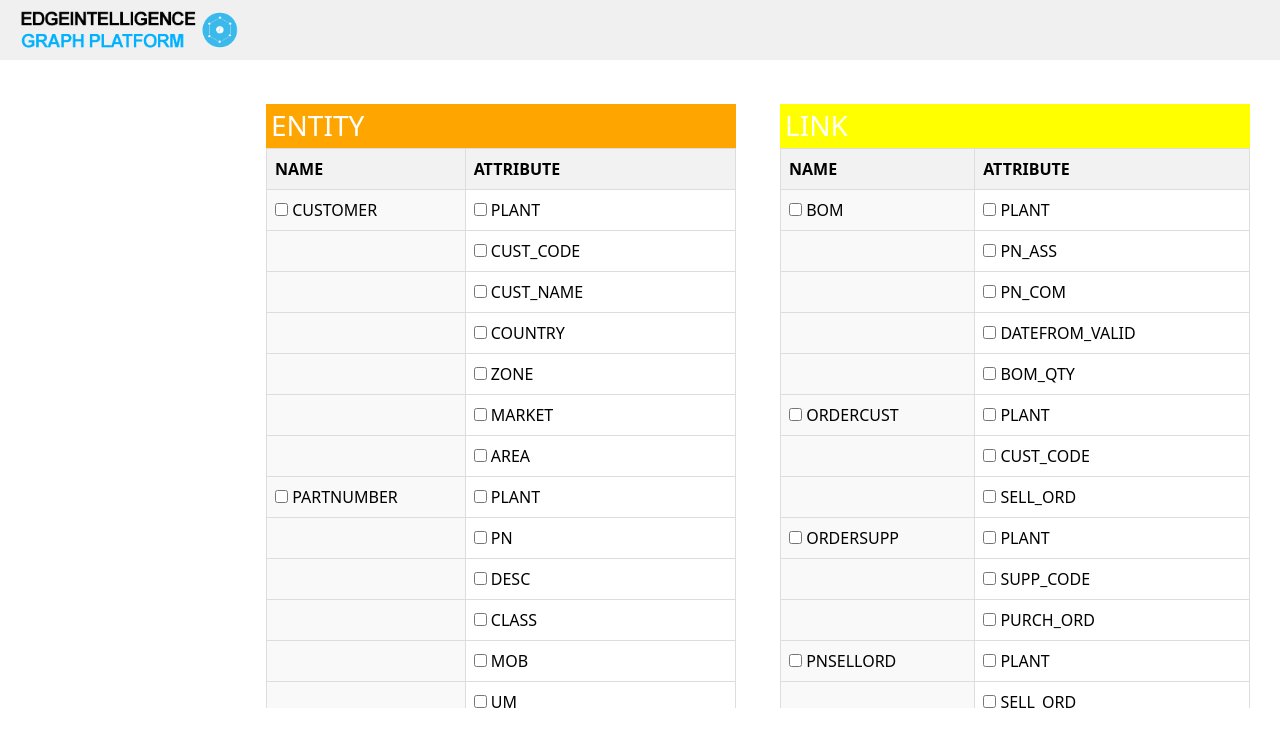
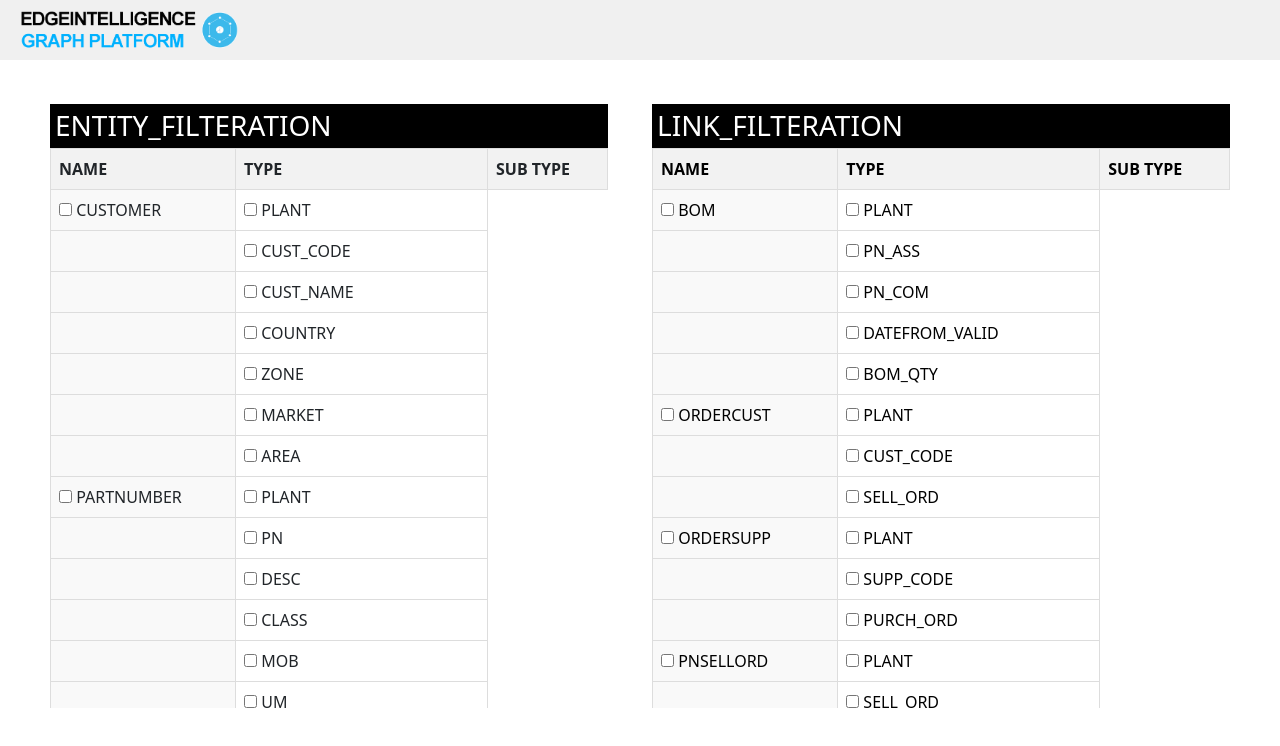
Before and after one commit to aamir910/3d-force-network-graph-, a React (Vite) app: page /visualize in a window 1280 px wide. Shown: the top 746 px of the page. Built offline with nearby package versions, Linux system fonts and the light colour scheme.

Commit message:
update the table of the visualization

```diff
--- a/src/components/visualize/ForceGraph3D.jsx
+++ b/src/components/visualize/ForceGraph3D.jsx
@@ -174,25 +174,23 @@ console.log(uniquePlants ,'here are the unique plant ')
     <>
     <Navbar image = "newedgeintelligence.png" color= "#f0f0f0"/>
     <div className="flex coloum">
-<div className="col-2">
 
-      {/* <Sidebar /> */}
-</div>
-    <div className="main col-10">
+    <div className="main_visualize col-12">
       <div className="row">
         <div className="col-6">
           <div className="table-container">
             <div className="table-section1">
-              <h3>ENTITY</h3>
+              <h3 className="entity_class">ENTITY_FILTERATION</h3>
               <div className="table-wrapper">
-                <table className="table">
+                <table className="table2">
                   <thead>
                     <tr>
                       {/* <th></th>
                       <th></th> */}
                       <th>NAME</th>
-                      <th>ATTRIBUTE</th>
+                      <th>TYPE</th>
 
+                      <th>SUB TYPE</th>
                     </tr>
                   </thead>
                   <tbody>
@@ -224,8 +222,8 @@ console.log(uniquePlants ,'here are the unique plant ')
         </div>
         <div className="col-6">
           <div className="table-container">
-            <div className="table-section1">
-              <h3 className="link_color">LINK</h3>
+            <div className="table-section2">
+              <h3 className="entity_class">LINK_FILTERATION</h3>
               <div className="table-wrapper">
                 <table className="table">
                   <thead>
@@ -233,8 +231,8 @@ console.log(uniquePlants ,'here are the unique plant ')
                       {/* <th></th> */}
                       {/* <th></th> */}
                       <th>NAME</th>
-                      <th>ATTRIBUTE</th>
-
+                      <th>TYPE</th>
+                       <th>SUB TYPE</th>
                     </tr>
                   </thead>
                   <tbody>
--- a/src/components/visualize/Visualize_filteration.css
+++ b/src/components/visualize/Visualize_filteration.css
@@ -10,12 +10,12 @@
     flex: 0 0 20%; /* Sidebar width */
   }
 
-  .col-10 {
+  .col-12 {
     flex: 1; /* Main content width */
   }
 
-  .main {
-    padding: 10px;
+  .main_visualize {
+    padding: 50px;
   }
 
   .table-container {
@@ -25,9 +25,9 @@
     margin-bottom: 20px; /* Add margin between sections if needed */
   }
 
-  .table-section1 {
+  .table-section2 {
     flex: 1;
-    margin-right: 20px; /* Space between tables */
+    /* margin-right: 20px; */
   }
 
   .table-wrapper {
@@ -36,26 +36,26 @@
     position: relative;
   }
 
-  .table {
+  .table2 {
     border-collapse: collapse;
     width: 100%;
   }
 
-  .table th, .table td {
-    border: 1px solid #ddd;
-    padding: 8px;
+  .table2 th, .table2 td {
+      padding: 8px;
+      border: 1px solid #ddd;
     text-align: left;
   }
 
-  .table th {
+  .table2 th {
     background-color: #f2f2f2;
     position: sticky;
     top: 0;
     z-index: 1;
   }
 
-  h3 {
-    background-color: orange;
+  .entity_class {
+    background-color: black;
     text-align: start;
     padding: 5px;
     color: white;
@@ -63,10 +63,10 @@
   }
 
   .link_color {
-    background-color: yellow;
+    background-color: black;
   }
 
   /* Adjustments for specific table styles */
-  .table td:first-child {
+  .table2 td:first-child {
     background-color: #f9f9f9;
   }
```
